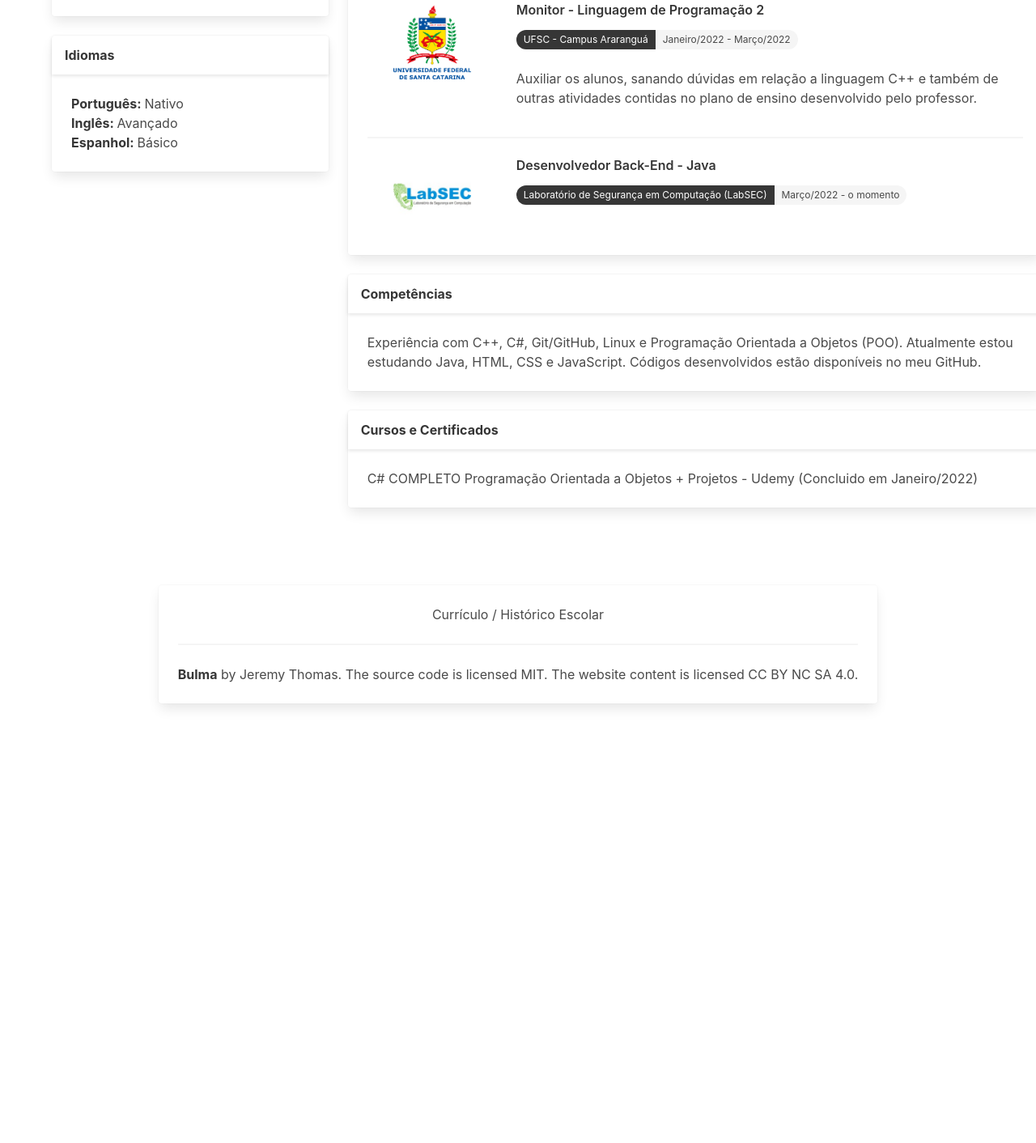
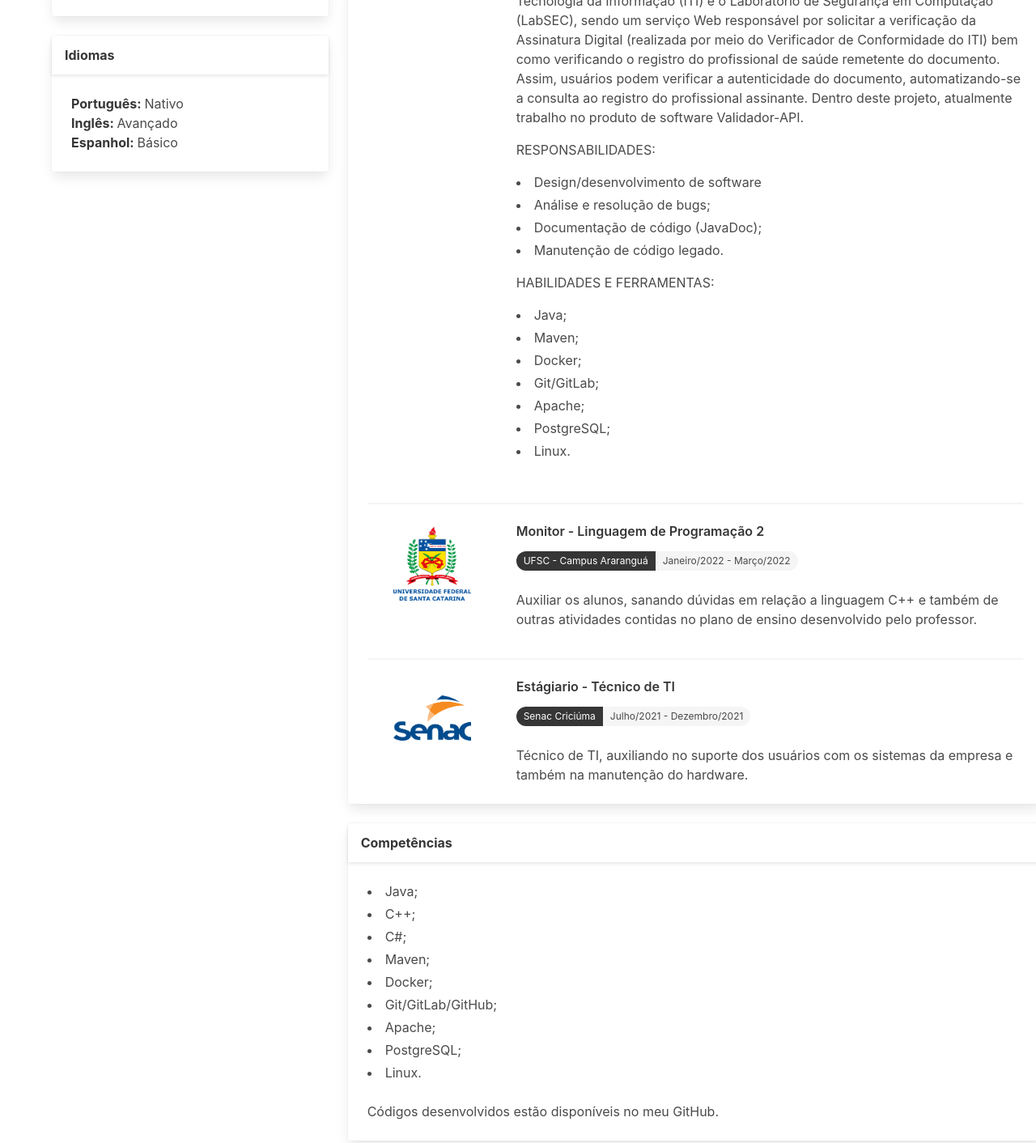
Before and after one commit to avilamatheus/MyResume, a plain HTML site: page index.html in a window 1280 px wide. Shown: the part 769-2181 px from the top of the page at 81% size. Before the commit the page ends 1686 px from the top, so only its background shows below. Drawn offline with nearby package versions, Linux system fonts and the light colour scheme.

Commit message:
Update index.html

```diff
--- a/index.html
+++ b/index.html
@@ -89,14 +89,12 @@
                         <div class="card-content">
                             <div class="content">
                                 Desde sempre fui o "cara dos PCs" no meu grupo de amigos, sou apaixonado por tecnologia
-                                e jogos.
-                                Também sou uma pessoa muito curiosa e esforçada, quando criança eu desmontava os
-                                brinquedos para
-                                ver como eles funcionavam e tentava remontar. Anos se passaram e decidi cursar
-                                Engenharia de Computação,
-                                onde tive um primeiro contato com o mundo da programação e me apaixonei. No momento sou
-                                monitor da matéria
-                                Linguagem de Programação 2, onde é ensinado C++.
+                                e jogos. Também sou uma pessoa muito curiosa e esforçada, quando criança eu desmontava
+                                os brinquedos para ver como eles funcionavam e tentava remontar. Anos se passaram e
+                                decidi cursar Engenharia de Computação, onde tive um primeiro contato com o mundo da
+                                programação e me apaixonei. No momento sou bolsista no Laboratório de Segurança em
+                                Computação (LabSEC) - UFSC, trabalhando como Desenvolvedor Back-End Java. No meu tempo livre tenho
+                                estudado HTML, CSS e JavaScript.
                             </div>
                         </div>
                     </div>
@@ -125,24 +123,75 @@
                         <div class="card-content">
                             <div class="content">
                                 <div class="columns">
-                                    <div class="column is-narrow has-text-centered" style="height: 100px">
+                                    <div class="column is-narrow has-text-centered" style="height: 120px">
                                         <figure class="image is-96x96 is-inline-block">
-                                            <img src="imgs/senac-logo.png" alt="senac" id="logos">
+                                            <img src="imgs/labsec.jpeg" alt="ufsc" id="logos">
                                         </figure>
                                     </div>
                                     <div class="column is-auto">
                                         <p class="title is-6">
-                                            Estágiario - Técnico de TI
+                                            Desenvolvedor Back-End - Java
                                         </p>
                                         <div class="tags has-addons">
                                             <span class="tag is-dark is-rounded is-normal">
-                                                Senac Criciúma
+                                                Laboratório de Segurança em Computação (LabSEC)
                                             </span>
-                                            <span class="tag is-light is-rounded is-normal">Julho/2021 -
-                                                Dezembro/2021</span>
+                                            <span class="tag is-light is-rounded is-normal">
+                                                Março/2022 - o momento
+                                            </span>
                                         </div>
-                                        <p>Técnico de TI, auxiliando no suporte dos usuários com os sistemas da empresa
-                                            e também na manutenção do hardware.</p>
+                                        <p>
+                                            Faço parte do projeto Validador de Documentos Digitais, que surgiu a partir
+                                            de uma demanda crescente por assinaturas digitais em documentos de saúde. O
+                                            Validador é desenvolvido de forma conjunta entre o Instituto Nacional de
+                                            Tecnologia da Informação (ITI) e o Laboratório de Segurança em Computação
+                                            (LabSEC), sendo um serviço Web responsável por solicitar a verificação da
+                                            Assinatura Digital (realizada por meio do Verificador de Conformidade do
+                                            ITI) bem como verificando o registro do profissional de saúde remetente do
+                                            documento. Assim, usuários podem verificar a autenticidade do documento,
+                                            automatizando-se a consulta ao registro do profissional assinante. Dentro
+                                            deste projeto, atualmente trabalho no produto de software Validador-API.
+
+                                        <p>
+                                            RESPONSABILIDADES:
+                                            <li>
+                                                Design/desenvolvimento de software
+                                            </li>
+                                            <li>
+                                                Análise e resolução de bugs;
+                                            </li>
+                                            <li>
+                                                Documentação de código (JavaDoc);
+                                            </li>
+                                            <li>
+                                                Manutenção de código legado.
+                                            </li>
+                                        </p>
+                                        <p>
+                                            HABILIDADES E FERRAMENTAS:
+                                            <li>
+                                                Java;
+                                            </li>
+                                            <li>
+                                                Maven;
+                                            </li>
+                                            <li>
+                                                Docker;
+                                            </li>
+                                            <li>
+                                                Git/GitLab;
+                                            </li>
+                                            <li>
+                                                Apache;
+                                            </li>
+                                            <li>
+                                                PostgreSQL;
+                                            </li>
+                                            <li>
+                                                Linux.
+                                            </li>
+                                        </p>
+                                        </p>
                                     </div>
                                 </div>
                                 <hr>
@@ -174,26 +223,24 @@
                                 </div>
                                 <hr>
                                 <div class="columns">
-                                    <div class="column is-narrow has-text-centered" style="height: 120px">
+                                    <div class="column is-narrow has-text-centered" style="height: 100px">
                                         <figure class="image is-96x96 is-inline-block">
-                                            <img src="imgs/labsec.jpeg" alt="ufsc" id="logos">
+                                            <img src="imgs/senac-logo.png" alt="senac" id="logos">
                                         </figure>
                                     </div>
                                     <div class="column is-auto">
                                         <p class="title is-6">
-                                            Desenvolvedor Back-End - Java
+                                            Estágiario - Técnico de TI
                                         </p>
                                         <div class="tags has-addons">
                                             <span class="tag is-dark is-rounded is-normal">
-                                                Laboratório de Segurança em Computação (LabSEC)
+                                                Senac Criciúma
                                             </span>
-                                            <span class="tag is-light is-rounded is-normal">
-                                                Março/2022 - o momento
-                                            </span>
+                                            <span class="tag is-light is-rounded is-normal">Julho/2021 -
+                                                Dezembro/2021</span>
                                         </div>
-                                        <p>
-                                            <!-- TODO: colocar descrição labsec -->
-                                        </p>
+                                        <p>Técnico de TI, auxiliando no suporte dos usuários com os sistemas da empresa
+                                            e também na manutenção do hardware.</p>
                                     </div>
                                 </div>
                             </div>
@@ -208,10 +255,37 @@
                         </header>
                         <div class="card-content">
                             <div class="content">
-                                Experiência com C++, C#, Git/GitHub, Linux e Programação
-                                Orientada a Objetos (POO). Atualmente estou estudando Java, HTML, CSS e JavaScript.
-                                Códigos desenvolvidos estão disponíveis no meu <a href="https://github.com/avilamatheus"
-                                    target="_blank">GitHub</a>.
+                                <li>
+                                    Java;
+                                </li>
+                                <li>
+                                    C++;
+                                </li>
+                                <li>
+                                    C#;
+                                </li>
+                                <li>
+                                    Maven;
+                                </li>
+                                <li>
+                                    Docker;
+                                </li>
+                                <li>
+                                    Git/GitLab/GitHub;
+                                </li>
+                                <li>
+                                    Apache;
+                                </li>
+                                <li>
+                                    PostgreSQL;
+                                </li>
+                                <li>
+                                    Linux.
+                                </li>
+                                <br>
+                                <p>Códigos desenvolvidos estão disponíveis no meu <a
+                                        href="https://github.com/avilamatheus" target="_blank">GitHub</a>.</p>
+
                             </div>
                         </div>
                     </div>
```
